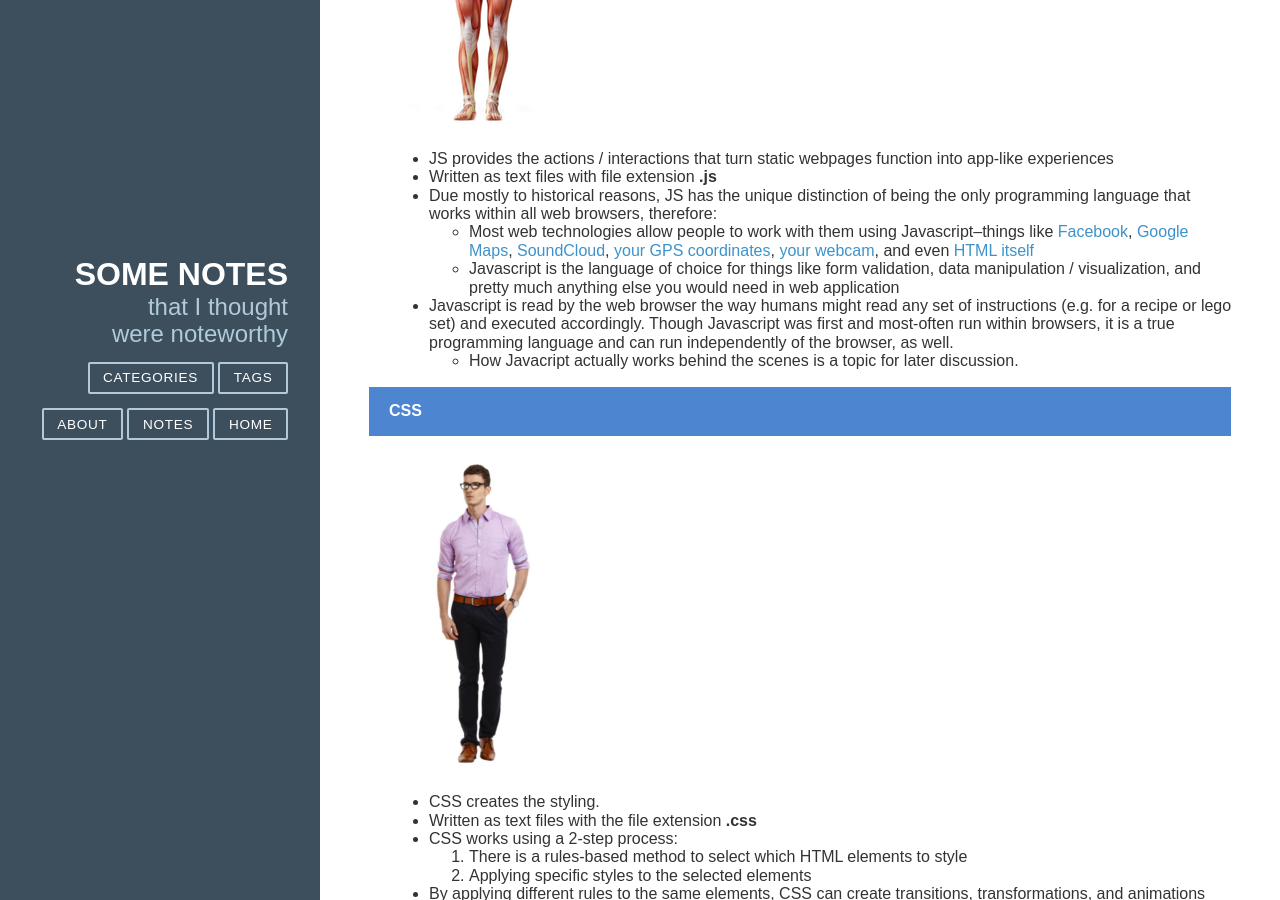
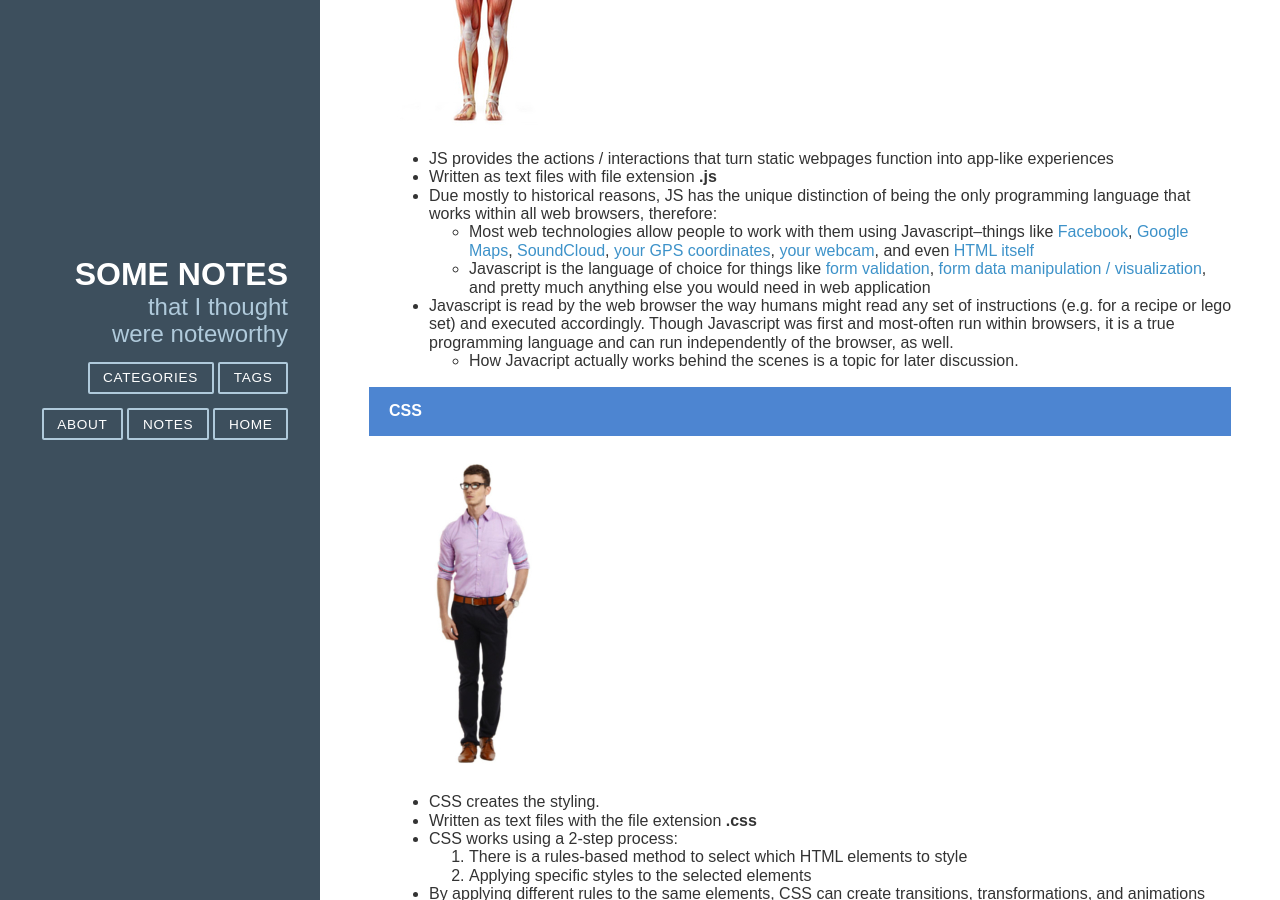
Before and after one commit to monaqvi/monaqvi.github.io, a Jekyll site: the page built from _posts/2016-10-22-webpages.md, in a window 1280 px wide and 900 px high, scrolled down 1225 px. Built offline with Jekyll 4.4.1, drawn with Linux system fonts in a browser that asks for light colours; nearby versions of some CDN libraries; comment, search, counter and statistics services are not loaded.

Commit message:
Add js example links

```diff
--- a/_posts/2016-10-22-webpages.md
+++ b/_posts/2016-10-22-webpages.md
@@ -59,7 +59,11 @@ A single webpage is really made up of 3 parts working together--HTML, CSS, and J
               and even
               <a href="https://developer.mozilla.org/en-US/docs/Web/API/Document_Object_Model">HTML itself</a>
             </li>
-            <li>Javascript is the language of choice for things like form validation, data manipulation / visualization, and pretty much anything else you would need in web application</li>
+            <li>Javascript is the language of choice for things like
+              <a href="http://www.w3schools.com/js/js_validation.asp">form validation</a>,
+              <a href="https://d3js.org/">form data manipulation / visualization</a>,
+              and pretty much anything else you would need in web application
+            </li>
           </ul>
         </li>
         <li>Javascript is read by the web browser the way humans might read any set of instructions (e.g. for a recipe or lego set) and executed accordingly. Though Javascript was first and most-often run within browsers, it is a true programming language and can run independently of the browser, as well.</li>
```
